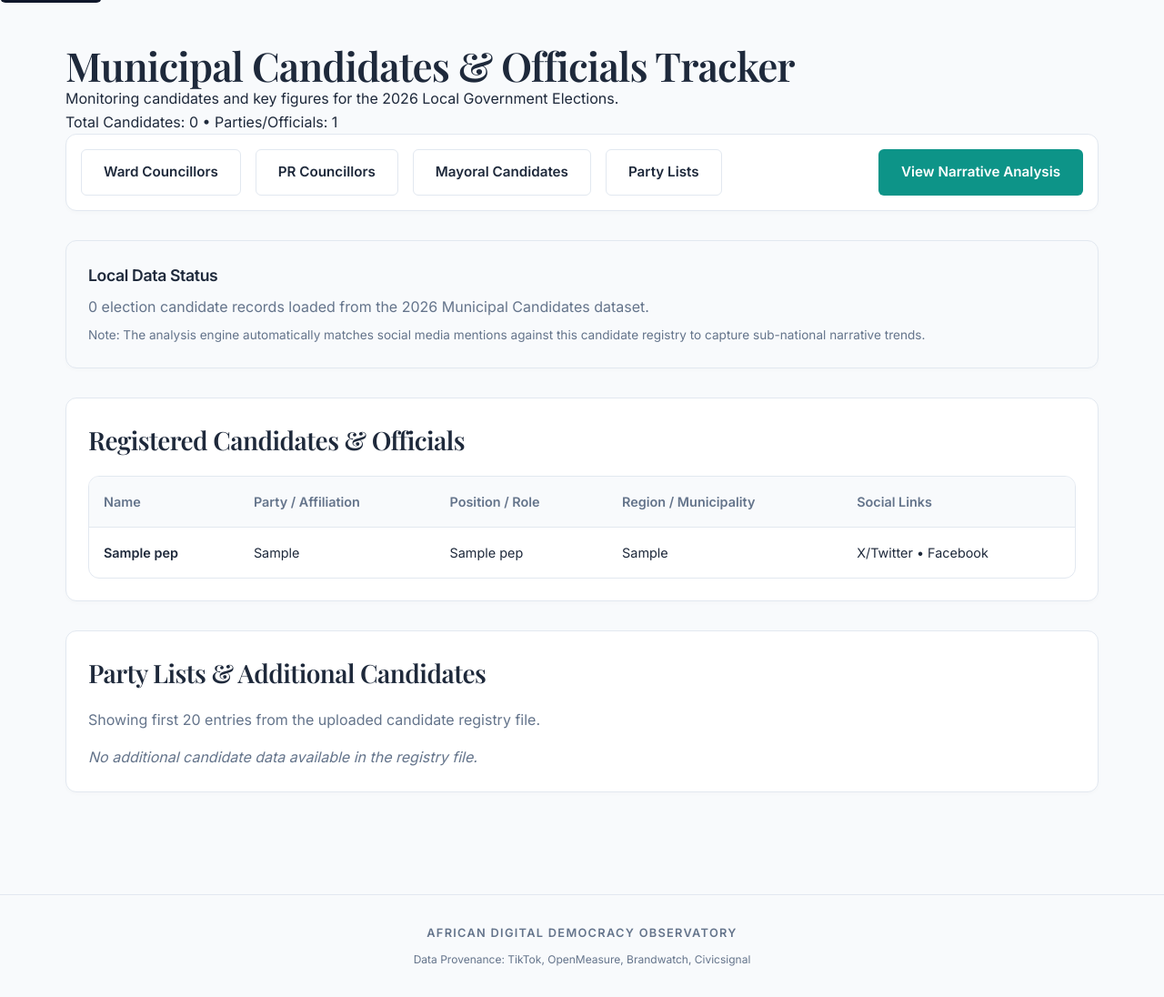
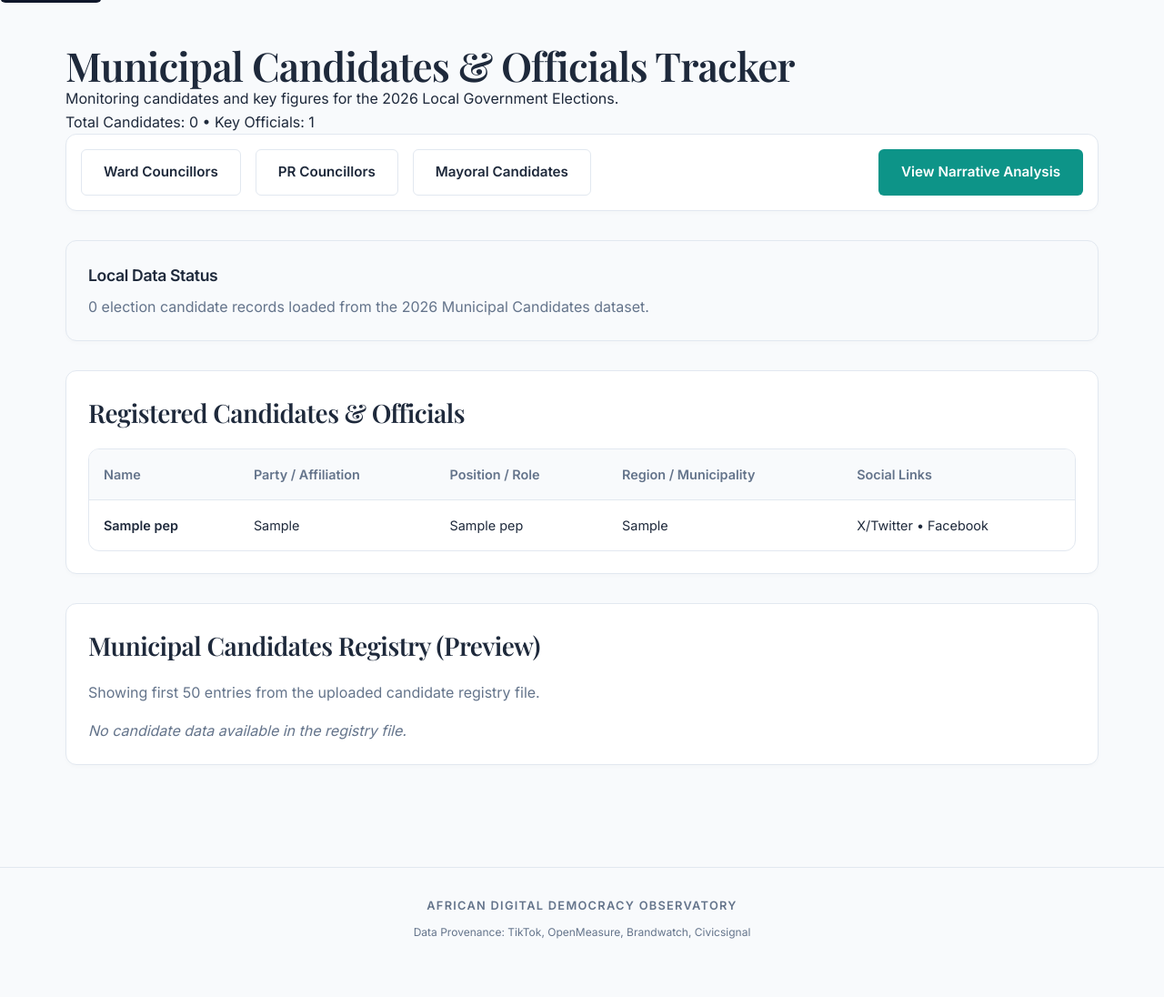
Before and after one commit to hanna-tes/South-Africa-election-monitor, a Django app: page /peps/ in a window 1280 px wide. Shown: the part 107-1203 px from the top of the page at 91% size. After the commit the page ends 1139 px from the top, so only its background shows below. Run offline with Django 4.2, Linux system fonts and the light colour scheme; tables that the repository leaves empty hold one stand-in row (values such as "Sample post"); some libraries are stand-ins or nearby versions.

Commit message:
Update peps.html

```diff
--- a/dashboard/templates/dashboard/peps.html
+++ b/dashboard/templates/dashboard/peps.html
@@ -1,5 +1,5 @@
 {% extends 'dashboard/base.html' %}
-{% block title %}Candidates & Officials Tracker - ADDO SA Elections{% endblock %}
+{% block title %}Candidates Tracker - ADDO SA Elections{% endblock %}
 
 {% block content %}
 <section class="hero">
@@ -8,7 +8,7 @@
     <div class="hero-meta">
         <span>Total Candidates: {{ total_candidates|default:0 }}</span>
         <span>&bull;</span>
-        <span>Parties/Officials: {{ total_peps|default:0 }}</span>
+        <span>Key Officials: {{ total_peps|default:0 }}</span>
     </div>
 </section>
 
@@ -17,7 +17,6 @@
     <a href="#ward-councillors" class="sa-btn sa-btn--secondary">Ward Councillors</a>
     <a href="#pr-councillors" class="sa-btn sa-btn--secondary">PR Councillors</a>
     <a href="#mayoral" class="sa-btn sa-btn--secondary">Mayoral Candidates</a>
-    <a href="#party-lists" class="sa-btn sa-btn--secondary">Party Lists</a>
     <a href="{% url 'peps_analysis' %}" class="sa-btn sa-btn--primary" style="margin-left: auto;">View Narrative Analysis</a>
 </div>
 
@@ -26,10 +25,6 @@
     <h3 style="margin-bottom: 0.5rem; font-family: var(--font-sans); font-size: 1.1rem;">Local Data Status</h3>
     <p style="color: var(--text-muted); margin: 0;">
         {{ total_candidates|default:0 }} election candidate records loaded from the 2026 Municipal Candidates dataset.
-        <br>
-        <span style="font-size: 0.85rem; margin-top: 0.5rem; display: block;">
-            Note: The analysis engine automatically matches social media mentions against this candidate registry to capture sub-national narrative trends.
-        </span>
     </p>
 </div>
 
@@ -75,30 +70,60 @@
     </div>
     {% else %}
     <div class="sa-empty-state">
-        <h3>No candidates loaded yet.</h3>
+        <h3>No key officials loaded yet.</h3>
         <p>The system will attempt to sync from the configured data source on the next visit.</p>
     </div>
     {% endif %}
 </div>
 
-<!-- RC Members / Party Lists Section -->
-<div id="party-lists" class="card" style="padding: 1.5rem;">
-    <h2 class="section-title" style="margin-bottom: 1rem;">Party Lists & Additional Candidates</h2>
+<!-- Excel Data Preview -->
+<div id="pr-councillors" class="card" style="padding: 1.5rem;">
+    <h2 class="section-title" style="margin-bottom: 1rem;">Municipal Candidates Registry (Preview)</h2>
     <p style="color: var(--text-muted); margin-bottom: 1rem;">
-        Showing first 20 entries from the uploaded candidate registry file.
+        Showing first 50 entries from the uploaded candidate registry file.
     </p>
 
-    {% if rc_members_list %}
-    <ul class="clean-list">
-        {% for member in rc_members_list %}
-        <li class="clean-list__item">
-            <span class="clean-list__title">{{ member }}</span>
-            <span class="clean-list__meta">Candidate / Party Member</span>
-        </li>
-        {% endfor %}
-    </ul>
+    {% if excel_candidates %}
+    <div class="table-container">
+        <table class="data-table">
+            <thead>
+                <tr>
+                    <th>Full Name</th>
+                    <th>Party</th>
+                    <th>Office</th>
+                    <th>Municipality</th>
+                </tr>
+            </thead>
+            <tbody>
+                {% for candidate in excel_candidates %}
+                <tr>
+                    <td>{{ candidate.full_name|default:"—" }}</td>
+                    <td>{{ candidate.party_name|default:"—" }}</td>
+                    <td>{{ candidate.office|default:"—" }}</td>
+                    <td>{{ candidate.municipality|default:"—" }}</td>
+                </tr>
+                {% endfor %}
+            </tbody>
+        </table>
+    </div>
+
+    <!-- Pagination -->
+    {% if page_obj.paginator.num_pages > 1 %}
+    <div style="display: flex; justify-content: center; gap: 1rem; margin-top: 2rem; align-items: center;">
+        <span style="font-size: 0.9rem; color: var(--text-muted);">Page {{ page_obj.number }} of {{ page_obj.paginator.num_pages }}</span>
+        <div style="display: flex; gap: 0.5rem;">
+            {% if page_obj.has_previous %}
+            <a href="?page={{ page_obj.previous_page_number }}" class="sa-btn sa-btn--secondary">Prev</a>
+            {% endif %}
+            {% if page_obj.has_next %}
+            <a href="?page={{ page_obj.next_page_number }}" class="sa-btn sa-btn--secondary">Next</a>
+            {% endif %}
+        </div>
+    </div>
+    {% endif %}
+
     {% else %}
-    <p style="color: var(--text-muted); font-style: italic;">No additional candidate data available in the registry file.</p>
+    <p style="color: var(--text-muted); font-style: italic;">No candidate data available in the registry file.</p>
     {% endif %}
 </div>
 
```
